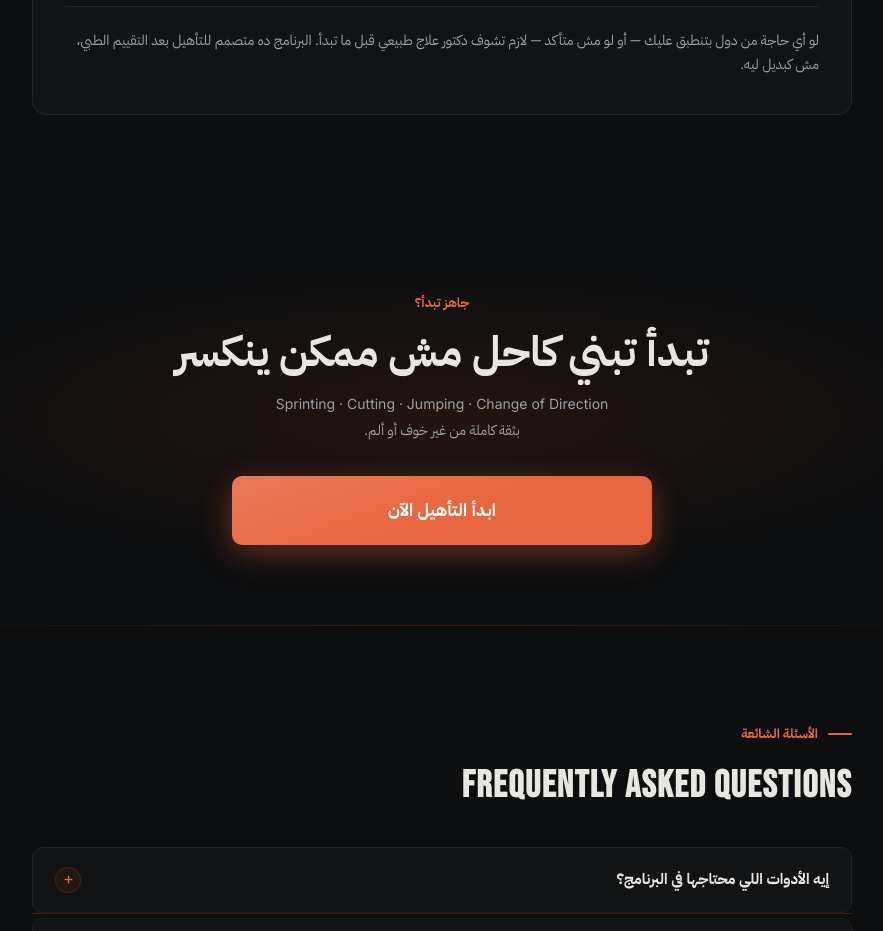
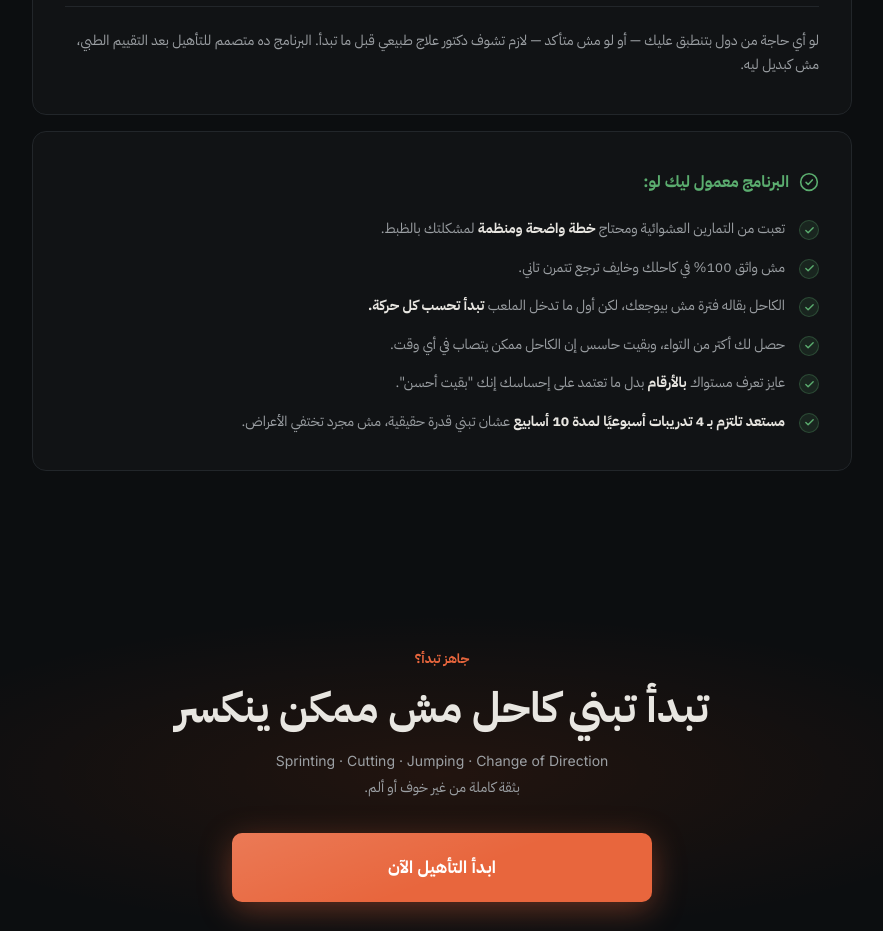
Before and after one commit to amrkhalid198/Landing-page, a plain HTML site: page index.html in a window 1280 px wide. Shown: the part 8040-8971 px from the top of the page, without its empty margins (198-1081 px from the left). Drawn offline with Linux system fonts and the light colour scheme.

Commit message:
Update index.html

```diff
--- a/index.html
+++ b/index.html
@@ -436,6 +436,47 @@
       line-height: 1.75;
     }
     .notfor-truth strong { color: var(--text-hi); }
+
+    /* ── FOR YOU (green qualification list) ────────────── */
+    .forme-card {
+      background: var(--bg-card);
+      border: 1px solid var(--bg-stroke);
+      border-radius: 14px;
+      padding: 36px 32px;
+      margin-top: 16px;
+    }
+    @media (max-width: 480px) { .forme-card { padding: 28px 20px; } }
+
+    .forme-head {
+      display: flex; align-items: center; gap: 10px;
+      font-weight: 800; font-size: 16px; color: var(--green);
+      margin-bottom: 20px;
+    }
+    .forme-head svg {
+      flex-shrink: 0; width: 20px; height: 20px;
+      fill: none; stroke: var(--green);
+      stroke-width: 1.9; stroke-linecap: round; stroke-linejoin: round;
+    }
+    .forme-list {
+      list-style: none;
+      display: flex; flex-direction: column; gap: 14px;
+    }
+    .forme-list li {
+      display: flex; gap: 14px; align-items: flex-start;
+      font-size: 14px; color: var(--text-mid);
+      line-height: 1.75;
+    }
+    .forme-list li strong { color: var(--text-hi); font-weight: 700; }
+    .tick {
+      flex-shrink: 0;
+      width: 20px; height: 20px;
+      margin-top: 3px;
+      border-radius: 50%;
+      background: rgba(91,173,111,.12);
+      border: 1px solid rgba(91,173,111,.28);
+      display: flex; align-items: center; justify-content: center;
+    }
+    .tick svg { width: 11px; height: 11px; stroke: var(--green); fill: none; stroke-width: 3; stroke-linecap: round; stroke-linejoin: round; }
 
     /* ── CTA BLOCK (mid-page) ──────────────────────────── */
     .cta-block {
@@ -1921,6 +1962,21 @@
       <div class="notfor-truth">
         لو أي حاجة من دول بتنطبق عليك — أو لو مش متأكد — لازم تشوف دكتور علاج طبيعي قبل ما تبدأ. البرنامج ده متصمم للتأهيل بعد التقييم الطبي، مش كبديل ليه.
       </div>
+    </div>
+
+    <div class="forme-card">
+      <p class="forme-head">
+        <svg viewBox="0 0 24 24" aria-hidden="true"><circle cx="12" cy="12" r="10"/><polyline points="8.5 12.5 11 15 16 9.5"/></svg>
+        البرنامج معمول ليك لو:
+      </p>
+      <ul class="forme-list">
+        <li><span class="tick"><svg viewBox="0 0 24 24"><polyline points="20 6 9 17 4 12"/></svg></span><span>تعبت من التمارين العشوائية ومحتاج <strong>خطة واضحة ومنظمة</strong> لمشكلتك بالظبط.</span></li>
+        <li><span class="tick"><svg viewBox="0 0 24 24"><polyline points="20 6 9 17 4 12"/></svg></span><span>مش واثق 100% في كاحلك وخايف ترجع تتمرن تاني.</span></li>
+        <li><span class="tick"><svg viewBox="0 0 24 24"><polyline points="20 6 9 17 4 12"/></svg></span><span>الكاحل بقاله فترة مش بيوجعك، لكن أول ما تدخل الملعب <strong>تبدأ تحسب كل حركة.</strong></span></li>
+        <li><span class="tick"><svg viewBox="0 0 24 24"><polyline points="20 6 9 17 4 12"/></svg></span><span>حصل لك أكتر من التواء، وبقيت حاسس إن الكاحل ممكن يتصاب في أي وقت.</span></li>
+        <li><span class="tick"><svg viewBox="0 0 24 24"><polyline points="20 6 9 17 4 12"/></svg></span><span>عايز تعرف مستواك <strong>بالأرقام</strong> بدل ما تعتمد على إحساسك إنك "بقيت أحسن".</span></li>
+        <li><span class="tick"><svg viewBox="0 0 24 24"><polyline points="20 6 9 17 4 12"/></svg></span><span><strong>مستعد تلتزم بـ 4 تدريبات أسبوعيًا لمدة 10 أسابيع</strong> عشان تبني قدرة حقيقية، مش مجرد تختفي الأعراض.</span></li>
+      </ul>
     </div>
   </div>
 </section>
```
